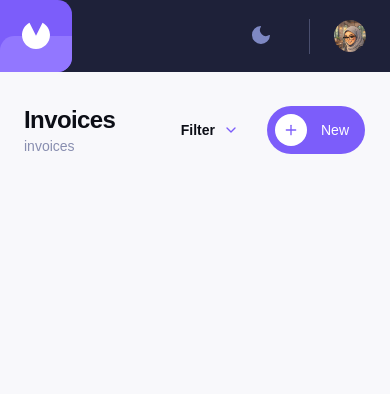
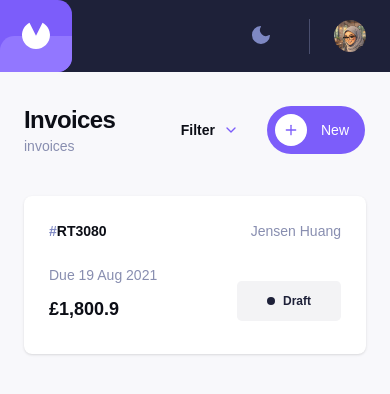
Before and after one commit to mar-am98/invoices-app, a React (Vite) app: page / in a window 390 px wide. Shown: the top 394 px of the page. Built offline with nearby package versions, Linux system fonts and the light colour scheme.

Commit message:
feat: implement InvoiceCard component with status badges and responsive layout

```diff
--- /dev/null
+++ b/src/components/invoices/invoiceCard.tsx
@@ -0,0 +1,48 @@
+import { ChevronRight } from "lucide-react"
+import { Link } from "react-router-dom"
+import { Badge } from "@/components/ui/badge"
+
+interface InvoiceProps {
+  id: string;
+  dueDate: string;
+  name: string;
+  total: number;
+  status: 'paid' | 'pending' | 'draft';
+}
+
+export default function InvoiceCard({ id, dueDate, name, total, status }: InvoiceProps) {
+  const colors = {
+    paid: 'bg-[#33D69F]/5 text-[#33D69F]',
+    pending: 'bg-[#FF8F00]/5 text-[#FF8F00]',
+    draft: 'bg-secondary-foreground/5 text-secondary-foreground'
+  }
+  const color = colors[status] || colors.draft;
+
+
+
+  return (
+    <Link to={`/invoice/${id}`}>
+      <div className="flex items-center justify-between bg-card p-6 rounded-lg shadow-sm border border-transparent hover:border-purple-500 transition-all mb-4 max-sm:flex-col max-sm:gap-1">
+        <div className="flex items-center gap-10 max-sm:items-start max-sm:justify-between max-sm:flex-wrap">
+          <div className="flex items-center gap-10 max-sm:flex-col max-sm:gap-6 max-sm:w-60 max-sm:items-start max-sm:flex-1">
+            <p className="font-bold text-sm uppercase">
+              <span className="text-chart-3">#</span>{id}
+            </p>
+            <p className="text-chart-4 text-sm">Due {dueDate}</p>
+          </div>
+          <h3 className="text-chart-4 text-sm">{name}</h3>
+        </div>
+        <div className="flex items-center gap-8 max-sm:w-full max-sm:justify-between">
+          <span className="font-bold text-lg">£{total.toLocaleString()}</span>
+
+          <Badge className={`w-26 h-10 flex items-center justify-center gap-2 py-2 capitalize font-bold border-none shadow-none rounded-sm ${color} max-sm:-translate-y-2`}>
+             <span className="size-2 rounded-full bg-current" />
+             {status}
+          </Badge>
+
+          <ChevronRight className="text-primary size-5 hidden md:block" />
+        </div>
+      </div>
+    </Link>
+  )
+}
--- a/src/pages/Home.tsx
+++ b/src/pages/Home.tsx
@@ -1,5 +1,6 @@
 import AddNewBtn from "@/components/global/AddNewBtn"
 import Filter from "@/components/global/Filter"
+import InvoiceCard from "@/components/invoices/invoiceCard"
 
 function Home() {
   return (
@@ -19,6 +20,15 @@ function Home() {
                 <AddNewBtn />
             </div>
         </header>
+        <section>
+            <InvoiceCard
+                id="RT3080"
+                dueDate="19 Aug 2021"
+                name="Jensen Huang"
+                total={1800.90}
+                status="draft"
+            />
+        </section>
     </div>
   )
 }
```
Lines whose indentation alone changed are shown as unchanged.
